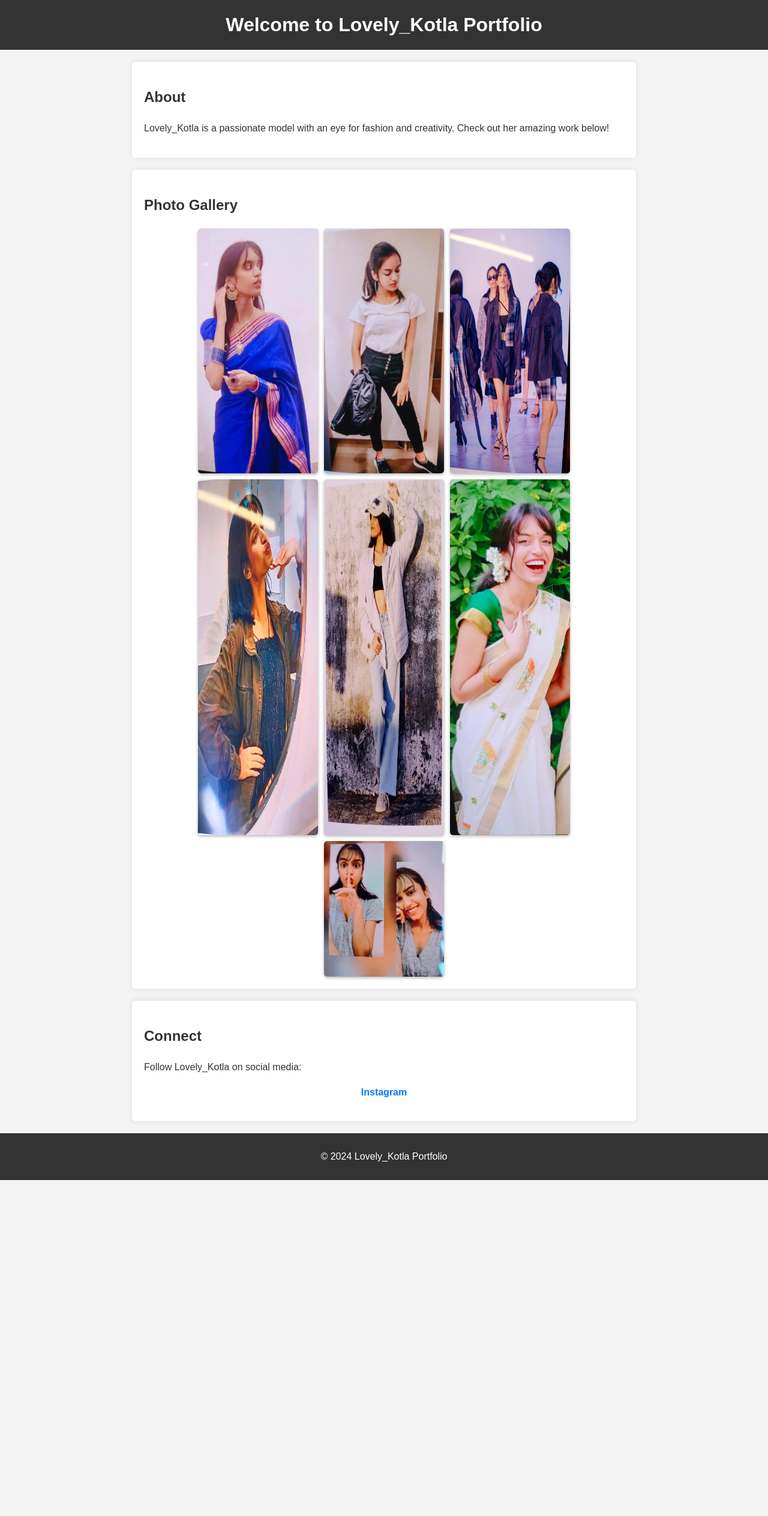
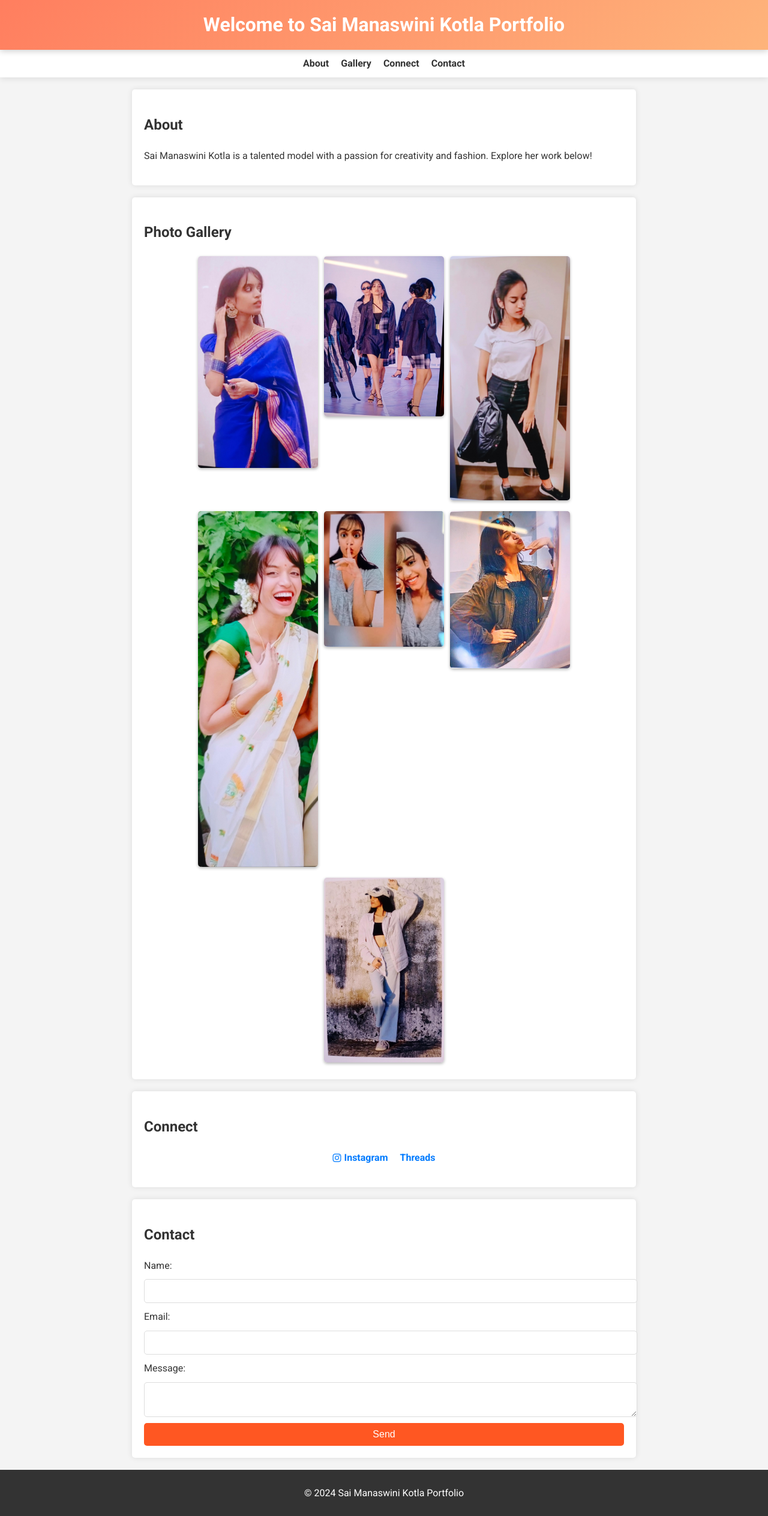
Before and after one commit to KalelynoorAnilKumar/model-portfolio, a plain HTML site: page index.html in a window 1280 px wide. Shown: the whole page at 60% size. Before the commit the page ends 1967 px from the top, so only its background shows below. Drawn offline with nearby package versions, Linux system fonts and the light colour scheme.

Commit message:
Second commit

```diff
--- a/index.html
+++ b/index.html
@@ -4,38 +4,73 @@
     <meta charset="UTF-8">
     <meta name="viewport" content="width=device-width, initial-scale=1.0">
     <title>Model Portfolio</title>
+    <!-- Google Fonts -->
+    <link href="https://fonts.googleapis.com/css2?family=Roboto:wght@400;700&display=swap" rel="stylesheet">
+    <!-- Font Awesome for Icons -->
+    <link href="https://cdnjs.cloudflare.com/ajax/libs/font-awesome/6.0.0/css/all.min.css" rel="stylesheet">
+    <!-- CSS File -->
     <link rel="stylesheet" href="style.css">
+    <!-- Animate.css -->
+    <link href="https://cdnjs.cloudflare.com/ajax/libs/animate.css/4.1.1/animate.min.css" rel="stylesheet">
 </head>
 <body>
-    <header>
-        <h1>Welcome to Lovely_Kotla Portfolio</h1>
+    <header class="animate__animated animate__fadeInDown">
+        <h1>Welcome to Sai Manaswini Kotla Portfolio</h1>
     </header>
+    <nav>
+        <a href="#bio">About</a>
+        <a href="#gallery">Gallery</a>
+        <a href="#social-links">Connect</a>
+        <a href="#contact">Contact</a>
+    </nav>
     <section id="bio">
         <h2>About</h2>
-        <p>Lovely_Kotla is a passionate model with an eye for fashion and creativity. Check out her amazing work below!</p>
+        <p>Sai Manaswini Kotla is a talented model with a passion for creativity and fashion. Explore her work below!</p>
     </section>
     <section id="gallery">
         <h2>Photo Gallery</h2>
         <div class="gallery">
-            <!-- Replace src values with your image file names -->
-            <img src="IMG-20241127-WA0001.jpg" alt="Photo 1">
-            <img src="IMG-20241127-WA0002.jpg" alt="Photo 2">
-            <img src="IMG-20241127-WA0003.jpg" alt="Photo 3">
-	    <img src="IMG-20241127-WA0004.jpg" alt="Photo 4">
-	    <img src="IMG-20241127-WA0005.jpg" alt="Photo 5">
-	    <img src="IMG-20241127-WA0006.jpg" alt="Photo 6">
-	    <img src="IMG-20241127-WA0007.jpg" alt="Photo 7">
+            <a href="IMG-20241127-WA0001.jpg" data-lightbox="gallery"><img src="IMG-20241127-WA0001.jpg" alt="Photo 1"></a>
+            <a href="IMG-20241127-WA0003.jpg" data-lightbox="gallery"><img src="IMG-20241127-WA0003.jpg" alt="Photo 2"></a>
+            <a href="IMG-20241127-WA0002.jpg" data-lightbox="gallery"><img src="IMG-20241127-WA0002.jpg" alt="Photo 3"></a>
+	    <a href="IMG-20241127-WA0006.jpg" data-lightbox="gallery"><img src="IMG-20241127-WA0006.jpg" alt="Photo 4"></a>
+	    <a href="IMG-20241127-WA0007.jpg" data-lightbox="gallery"><img src="IMG-20241127-WA0007.jpg" alt="Photo 5"></a>
+	    <a href="IMG-20241127-WA0004.jpg" data-lightbox="gallery"><img src="IMG-20241127-WA0004.jpg" alt="Photo 6"></a>
+	    <a href="IMG-20241127-WA0005.jpg" data-lightbox="gallery"><img src="IMG-20241127-WA0005.jpg" alt="Photo 7"></a>
         </div>
     </section>
     <section id="social-links">
         <h2>Connect</h2>
-        <p>Follow Lovely_Kotla on social media:</p>
         <ul>
-            <li><a href="https://www.instagram.com/lovely_kotla" target="_blank">Instagram</a></li>
+            <li><a href="https://www.instagram.com/lovely_kotla" target="_blank"><i class="fab fa-instagram"></i> Instagram</a></li>
+            <li><a href="https://www.threads.net/@lovely_kotla?xmt=AQGztflrwHqWYLjiYGrHc2l07iEiGG15zjurZJg1btkJXz8" target="_blank"><i class="fab fa-threads"></i> Threads</a></li>
         </ul>
     </section>
+    <section id="contact">
+        <h2>Contact</h2>
+        <form action="https://formspree.io/f/xpwzylop" method="POST">
+            <label for="name">Name:</label>
+            <input type="text" id="name" name="name" required>
+            <label for="email">Email:</label>
+            <input type="email" id="email" name="email" required>
+            <label for="message">Message:</label>
+            <textarea id="message" name="message" required></textarea>
+            <button type="submit">Send</button>
+        </form>
+    </section>
     <footer>
-        <p>&copy; 2024 Lovely_Kotla Portfolio</p>
+        <p>&copy; 2024 Sai Manaswini Kotla Portfolio</p>
     </footer>
+    <!-- Smooth Scrolling Script -->
+    <script>
+        document.querySelectorAll('a[href^="#"]').forEach(anchor => {
+            anchor.addEventListener('click', function (e) {
+                e.preventDefault();
+                document.querySelector(this.getAttribute('href')).scrollIntoView({
+                    behavior: 'smooth'
+                });
+            });
+        });
+    </script>
 </body>
 </html>
--- a/style.css
+++ b/style.css
@@ -1,5 +1,6 @@
+/* General Styles */
 body {
-    font-family: Arial, sans-serif;
+    font-family: 'Roboto', sans-serif;
     margin: 0;
     padding: 0;
     line-height: 1.6;
@@ -8,14 +9,35 @@ body {
 }
 
 header {
-    background: #333;
+    background: linear-gradient(135deg, #ff7e5f, #feb47b);
     color: #fff;
     text-align: center;
     padding: 1em 0;
+    box-shadow: 0 2px 10px rgba(0, 0, 0, 0.2);
 }
 
 header h1 {
     margin: 0;
+}
+
+nav {
+    display: flex;
+    justify-content: center;
+    gap: 20px;
+    background: #fff;
+    padding: 10px 0;
+    box-shadow: 0 2px 10px rgba(0, 0, 0, 0.1);
+}
+
+nav a {
+    text-decoration: none;
+    color: #333;
+    font-weight: bold;
+    transition: color 0.3s;
+}
+
+nav a:hover {
+    color: #ff5722;
 }
 
 section {
@@ -39,6 +61,12 @@ section {
     max-width: 200px;
     border-radius: 5px;
     box-shadow: 0 2px 5px rgba(0, 0, 0, 0.3);
+    transition: transform 0.3s ease, box-shadow 0.3s ease;
+}
+
+.gallery img:hover {
+    transform: scale(1.05);
+    box-shadow: 0 4px 8px rgba(0, 0, 0, 0.3);
 }
 
 #social-links ul {
@@ -53,10 +81,13 @@ section {
     text-decoration: none;
     color: #007BFF;
     font-weight: bold;
+    display: flex;
+    align-items: center;
+    gap: 5px;
 }
 
 #social-links a:hover {
-    text-decoration: underline;
+    color: #ff5722;
 }
 
 footer {
@@ -66,3 +97,47 @@ footer {
     color: #fff;
     margin-top: 20px;
 }
+
+/* Contact Form */
+form {
+    display: flex;
+    flex-direction: column;
+    gap: 10px;
+}
+
+form input, form textarea, form button {
+    width: 100%;
+    padding: 10px;
+    font-size: 1rem;
+    border: 1px solid #ddd;
+    border-radius: 5px;
+}
+
+form button {
+    background: #ff5722;
+    color: #fff;
+    border: none;
+    cursor: pointer;
+    transition: background 0.3s;
+}
+
+form button:hover {
+    background: #e64a19;
+}
+
+/* Responsive Design */
+@media (max-width: 768px) {
+    .gallery {
+        flex-direction: column;
+        gap: 20px;
+    }
+
+    header h1 {
+        font-size: 1.5rem;
+    }
+
+    nav {
+        flex-wrap: wrap;
+        gap: 10px;
+    }
+}
```
